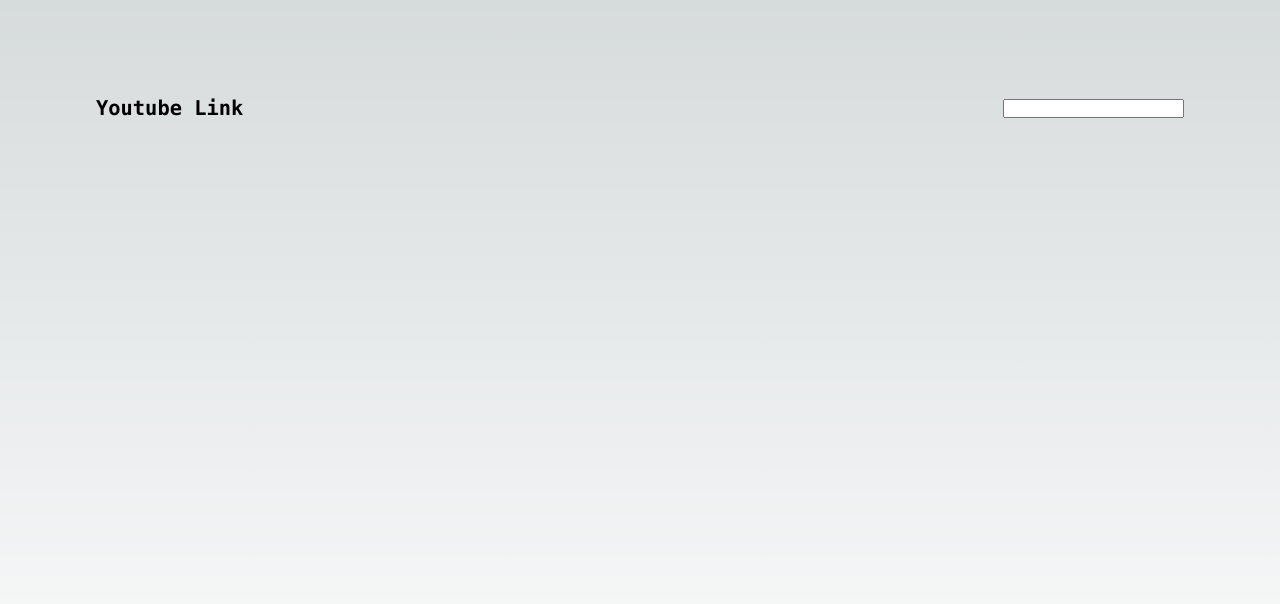
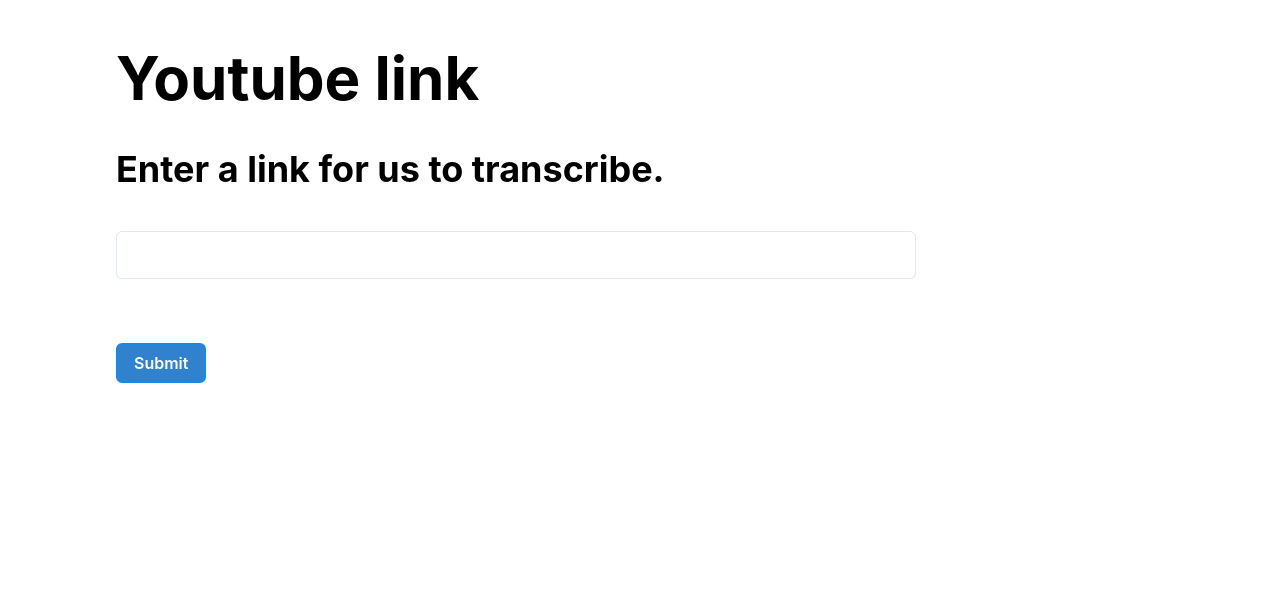
Before and after one commit to paramsingh/transcribe, a Next.js app in the folder frontend/: page /transcription in a window 1280 px wide. Shown: the top 604 px of the page. Built offline with nearby package versions, Linux system fonts and the light colour scheme.

Commit message:
submission page  (#6)
* working submission page

* Fix clear interval issue

* show result on the page

* make better looking

* remove description

```diff
--- /dev/null
+++ b/frontend/client/api-client.ts
@@ -0,0 +1,18 @@
+const BASE_URL = "https://transcribe.param.codes/api/v1";
+const submitLink = async (link: string) => {
+  const response = await fetch(`${BASE_URL}/transcribe`, {
+    method: "POST",
+    headers: {
+      "Content-Type": "application/json",
+    },
+    body: JSON.stringify({ link }),
+  });
+  return response.json();
+};
+
+const getDetailsForUUID = async (uuid: string) => {
+  const response = await fetch(`${BASE_URL}/transcription/${uuid}/details`);
+  return response.json();
+};
+
+export { submitLink, getDetailsForUUID };
--- a/frontend/package.json
+++ b/frontend/package.json
@@ -9,12 +9,16 @@
     "lint": "next lint"
   },
   "dependencies": {
+    "@chakra-ui/react": "^2.4.9",
+    "@emotion/react": "^11.10.5",
+    "@emotion/styled": "^11.10.5",
     "@next/font": "13.1.1",
     "@types/node": "18.11.18",
     "@types/react": "18.0.26",
     "@types/react-dom": "18.0.10",
     "eslint": "8.31.0",
     "eslint-config-next": "13.1.1",
+    "framer-motion": "^6.5.1",
     "next": "13.1.1",
     "react": "18.2.0",
     "react-dom": "18.2.0",
--- a/frontend/pages/_app.tsx
+++ b/frontend/pages/_app.tsx
@@ -1,6 +1,11 @@
-import '../styles/globals.css'
-import type { AppProps } from 'next/app'
+import "../styles/globals.css";
+import { ChakraProvider } from "@chakra-ui/react";
+import type { AppProps } from "next/app";
 
 export default function App({ Component, pageProps }: AppProps) {
-  return <Component {...pageProps} />
+  return (
+    <ChakraProvider>
+      <Component {...pageProps} />
+    </ChakraProvider>
+  );
 }
--- a/frontend/pages/transcription.tsx
+++ b/frontend/pages/transcription.tsx
@@ -1,25 +1,95 @@
-import { useState } from "react";
+import { useEffect, useState } from "react";
 import Head from "next/head";
 import Image from "next/image";
 import { Inter } from "@next/font/google";
+import { Spinner, Box, Heading, Input, Button, Text } from "@chakra-ui/react";
 import styles from "../styles/Home.module.css";
+import { getDetailsForUUID, submitLink } from "../client/api-client";
 
 const inter = Inter({ subsets: ["latin"] });
 
 export default function Transcription() {
   const [link, setLink] = useState<string>("");
+  const [submitted, setSubmitted] = useState<boolean>(false);
+  const [listenID, setListenID] = useState<any>(null); // TODO: type this
+  const [result, setResult] = useState<any>(null); // TODO: type this
+
+  const listenForResults = (id: string) => {
+    console.debug("listening for results");
+    if (!id) return;
+    console.debug("have uuid");
+    console.debug("sending request");
+    getDetailsForUUID(id).then((data) => {
+      if (data["result"]) {
+        console.debug("have data", data);
+        console.debug("listen ID", listenID);
+        setResult(JSON.parse(data["result"]));
+      }
+    });
+  };
+
+  useEffect(() => {
+    if (result) {
+      console.debug("clearing interval");
+      clearInterval(listenID);
+    }
+  }, [result, listenID]);
+
+  const submit = () => {
+    setResult(null);
+    if (!link.includes("youtube.com")) {
+      alert("not a youtube link, try again!");
+      return;
+    }
+
+    setSubmitted(true);
+    submitLink(link).then((data) => {
+      console.debug("submitted successfully!", data);
+      console.debug(data.id);
+      const id = setInterval(() => {
+        listenForResults(data.id);
+      }, 5 * 1000);
+      setListenID(id);
+    });
+  };
+
   return (
     <>
       <Head>
-        <title>Create Next App</title>
-        <meta name="description" content="Generated by create next app" />
+        <title>transcribe</title>
+        {/*<meta name="description" content="Generated by create next app" />*/}
         <meta name="viewport" content="width=device-width, initial-scale=1" />
         <link rel="icon" href="/favicon.ico" />
+        <link rel="stylesheet" href="https://unpkg.com/mvp.css@1.12/mvp.css" />
       </Head>
-      <main className={styles.main}>
-        <div className={styles.description}>
-          <h2>Youtube Link</h2>
-          <input type="text" onChange={(e) => setLink(e.target.value)} />
+      <main>
+        <div>
+          <Heading as={"h1"} size="3xl">
+            Youtube link
+          </Heading>
+          <Box paddingTop={10} paddingBottom={10}>
+            <Heading as={"h5"}>Enter a link for us to transcribe.</Heading>
+          </Box>
+          <Box paddingBottom={10}>
+            <Input size="lg" onChange={(e) => setLink(e.target.value)} />
+          </Box>
+          <Button colorScheme={"blue"} onClick={(e) => submit()}>
+            Submit
+          </Button>
+          {submitted && !result && (
+            <Box paddingTop={10}>
+              <Text fontSize="2xl">Please wait for a transcription</Text>
+              <Spinner />
+            </Box>
+          )}
+          {result && (
+            <Box paddingTop={10}>
+              <Heading as={"h3"} size="xl">
+                Transcription
+              </Heading>
+              <Text paddingTop={4}>{result.transcription}</Text>
+            </Box>
+          )}
         </div>
       </main>
     </>
```
Also changed, not shown: frontend/pages/index.tsx (+7 -7 lines), 1 other file (tests, documents, lock files or other folders).
